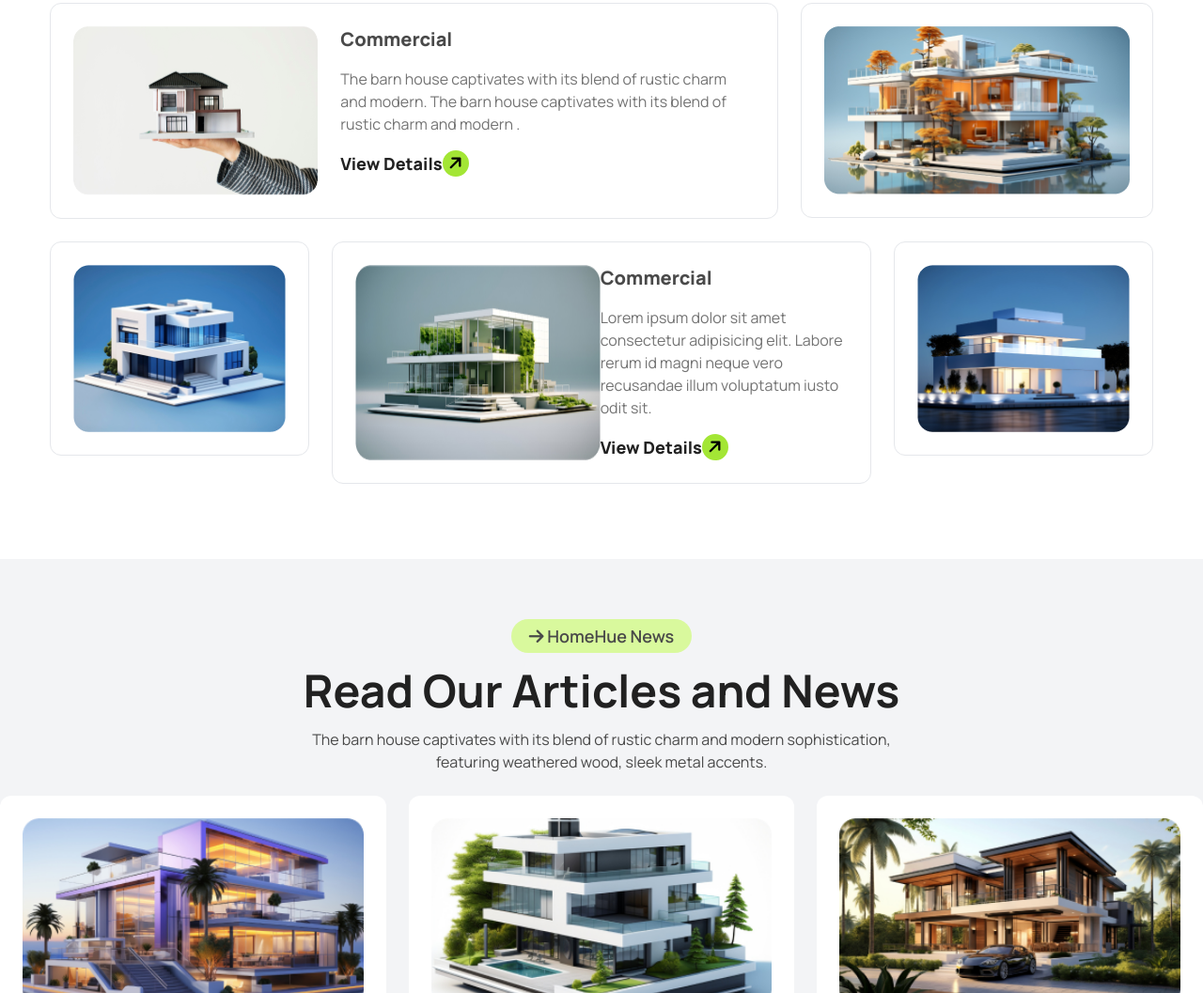
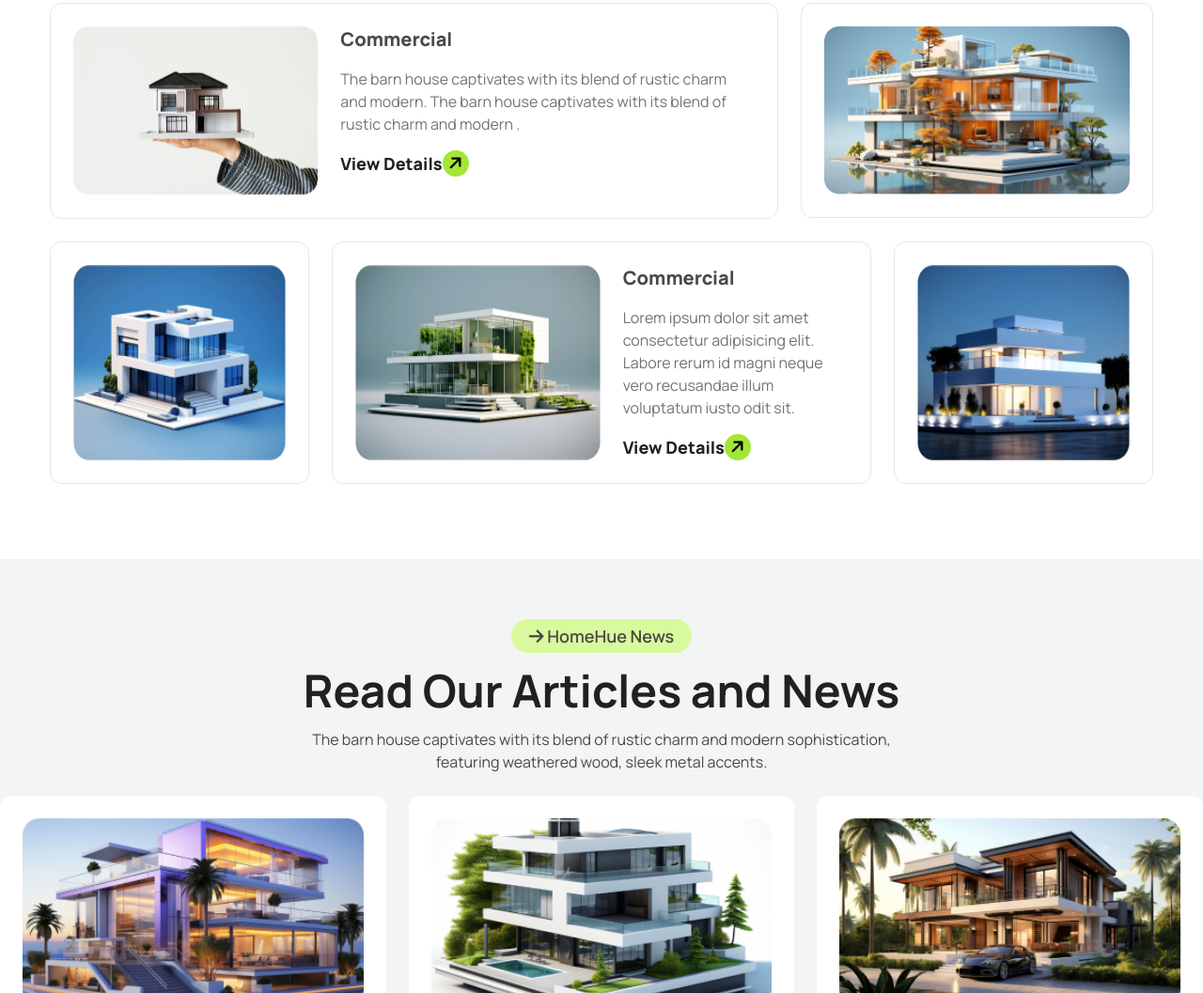
Before and after one commit to MahbubHosssen/home-design-gallery, a plain HTML site: page index.html in a window 1280 px wide. Shown: the part 2616-3673 px from the top of the page at 94% size. Drawn offline with nearby package versions, Linux system fonts and the light colour scheme.

Commit message:
change some styles in latest portfolio section

```diff
--- a/index.html
+++ b/index.html
@@ -235,7 +235,7 @@
 
             <!-- grid -->
             <div class="grid md:grid-cols-12 grid-cols-1 box-border  gap-6 mx-auto mt-6">
-                <div class="md:flex p-6 md:col-span-8 col-span-1 border rounded-xl gap-6 space-y-4 md:space-y-0">
+                <div class="md:flex p-6 md:col-span-8 col-span-1 border rounded-xl gap-6 space-y-4 md:space-y-0 ">
                     <img class="w-full md:w-auto" src="./assets/img1.png" alt="">
                     <div class="space-y-4">
                         <h3 class="text-gray-para font-extrabold text-xl">Commercial</h3>
@@ -246,8 +246,8 @@
                 <div class="md:col-span-4 col-span-1">
                     <img class="p-6 border rounded-xl" src="./assets/img2.png" alt="">
                 </div>
-                <img class="w-full md:w-auto md:col-span-3 col-span-1 border rounded-xl p-6" src="./assets/img3.png" alt="">
-                <div class="md:flex p-6 md:col-span-6 col-span-1 border rounded-xl space-y-4 md:space-y-0">
+                <img class="w-full h-full md:w-auto md:col-span-3 col-span-1 border rounded-xl p-6" src="./assets/img3.png" alt="">
+                <div class="md:flex p-6 gap-6 md:col-span-6 col-span-1 border rounded-xl space-y-4 md:space-y-0">
                     <img class="w-full md:w-auto" src="./assets/img4.png" alt="">
                     <div class="space-y-4">
                         <h3 class="text-gray-para font-extrabold text-xl">Commercial</h3>
@@ -255,7 +255,8 @@
                         <h3 class="text-black-1 font-extrabold text-lg flex space-x-2">View Details <i class="fa-solid fa-arrow-right bg-lime-400 flex justify-center items-center text-black w-7 h-7 rounded-full -rotate-45"></i></h3>
                     </div>
                 </div>
-                <img class="w-full md:w-auto md:col-span-3 col-span-1 border p-6 rounded-xl" src="./assets/img5.png" alt="">
+                <img class="w-full md:hidden md:w-auto md:col-span-3 col-span-1 border rounded-xl p-6" src="./assets/img3.png" alt="">
+                <img class="w-full h-full md:w-auto md:col-span-3 col-span-1 border p-6 rounded-xl" src="./assets/img5.png" alt="">
             </div>
         </div>
     </section>
```
